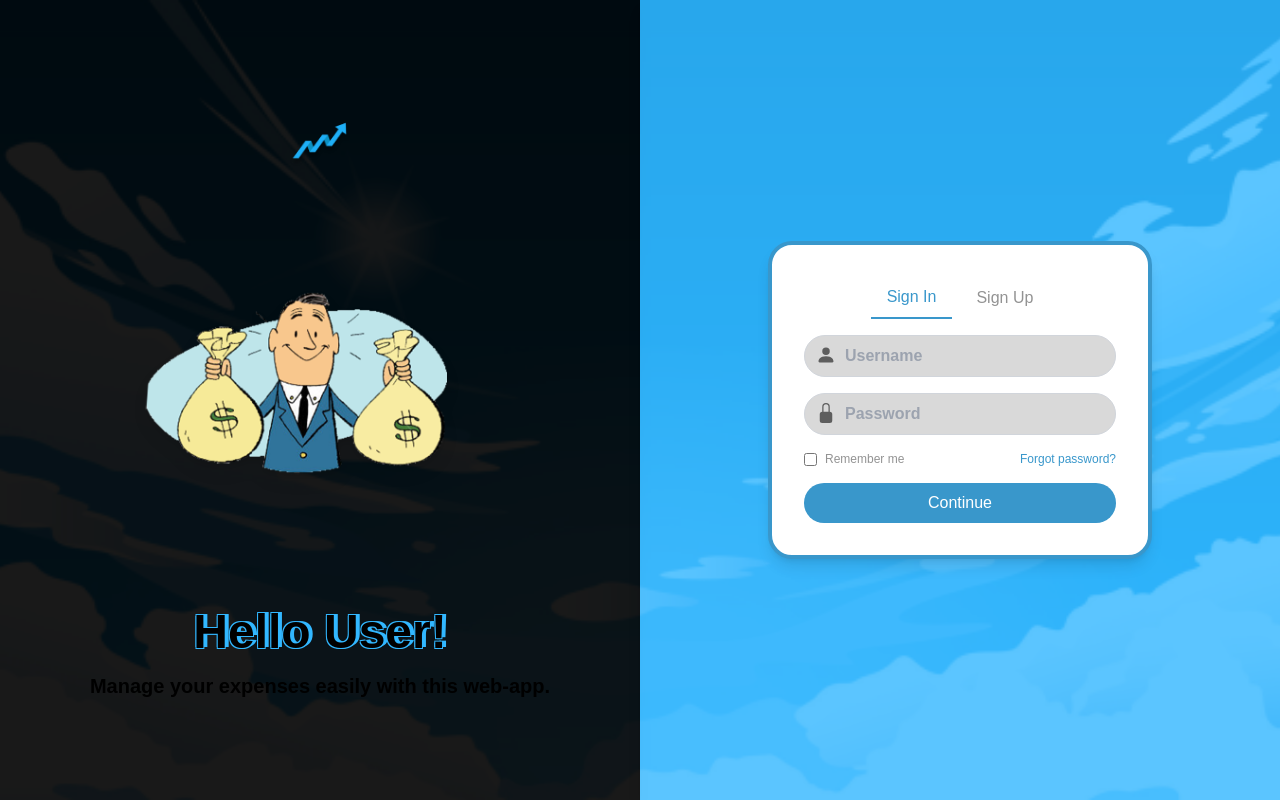
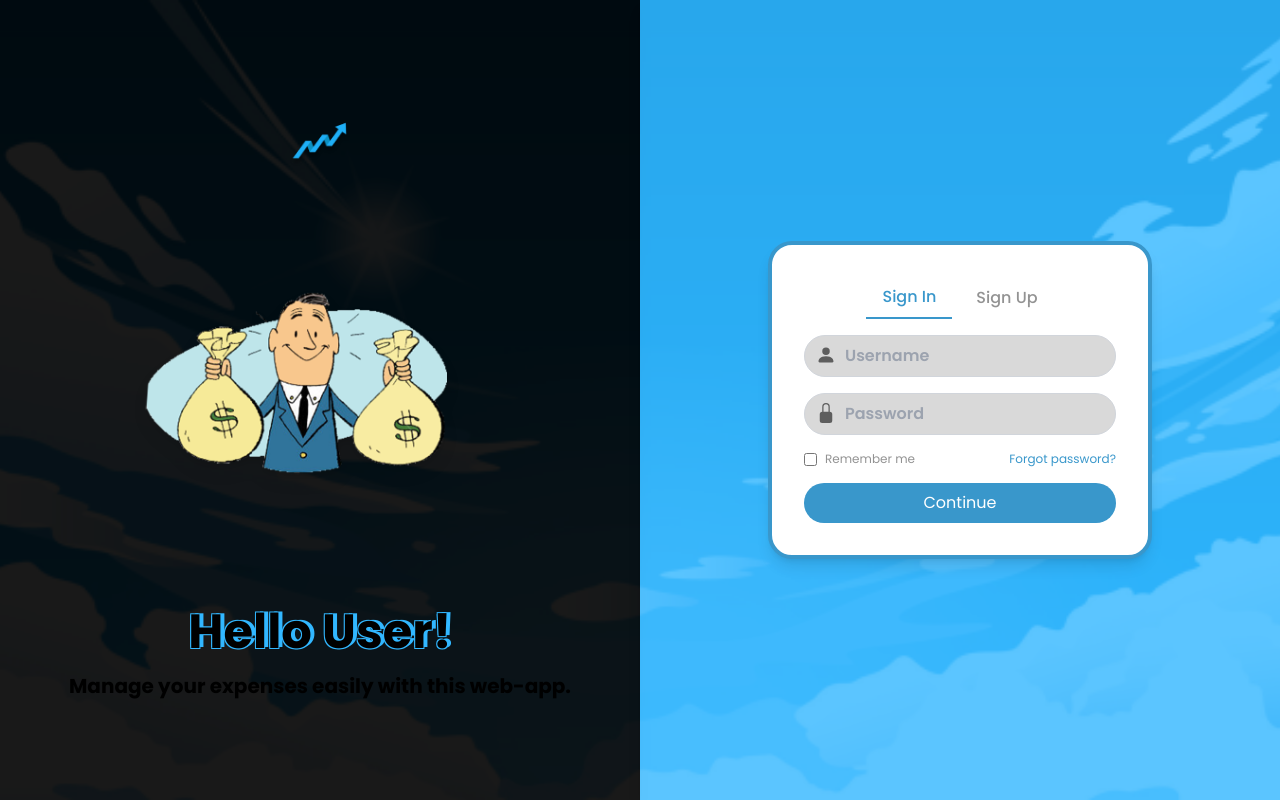
Before and after one commit to karti3k/ExpenseManager2, a Next.js app: page / in a window 1280 px wide. Built offline with nearby package versions, Linux system fonts and the light colour scheme; a web font is replaced by a local one.

Commit message:
Fixed the Fonts in Login Page

```diff
--- a/src/components/LoginPage.tsx
+++ b/src/components/LoginPage.tsx
@@ -66,7 +66,7 @@ interface LoginPageProps {
 
 
     return (
-        <div className="relative h-screen">
+        <div className="relative h-screen font-poppins">
             <Image src={LoginBgImg} alt="Login Image" layout="fill" className="object-cover" />
 
             <div className="absolute inset-0 flex">
```
